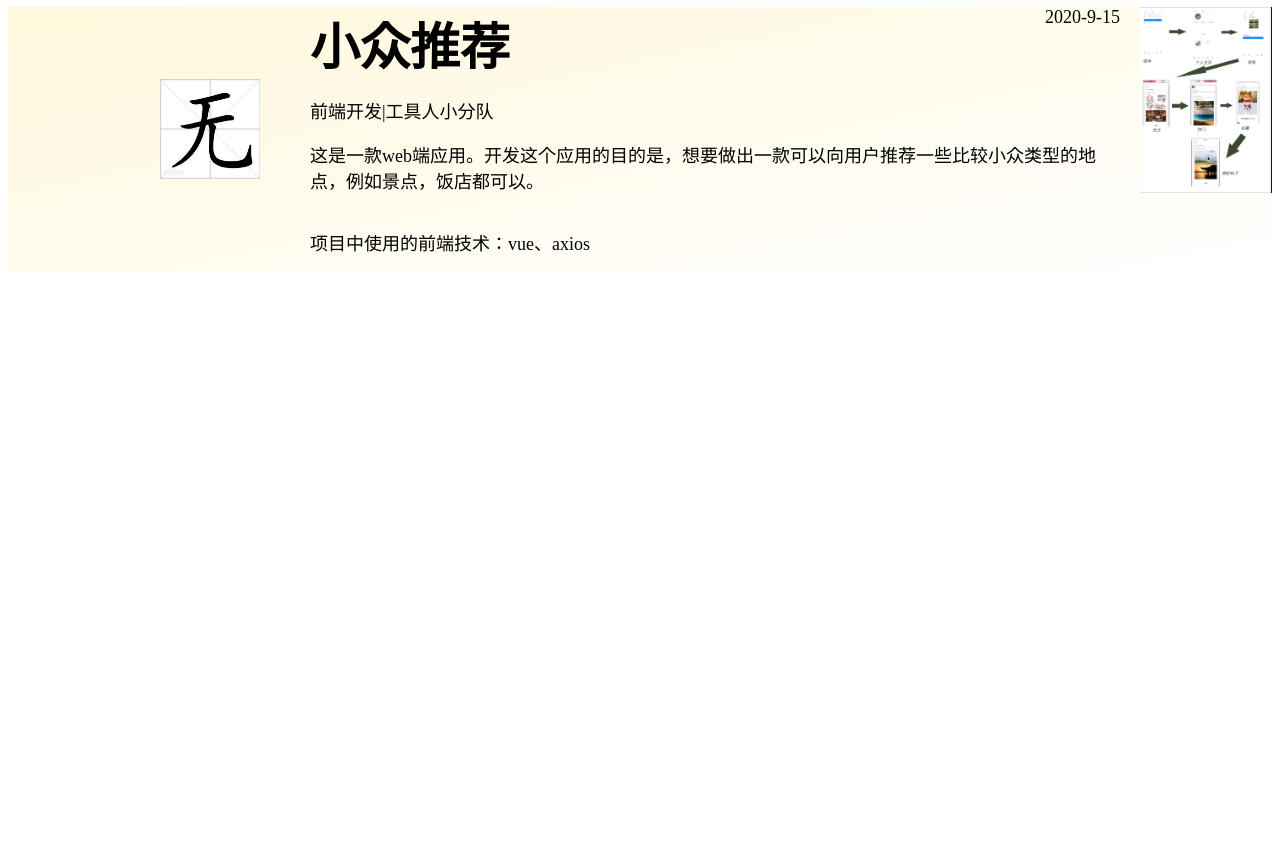
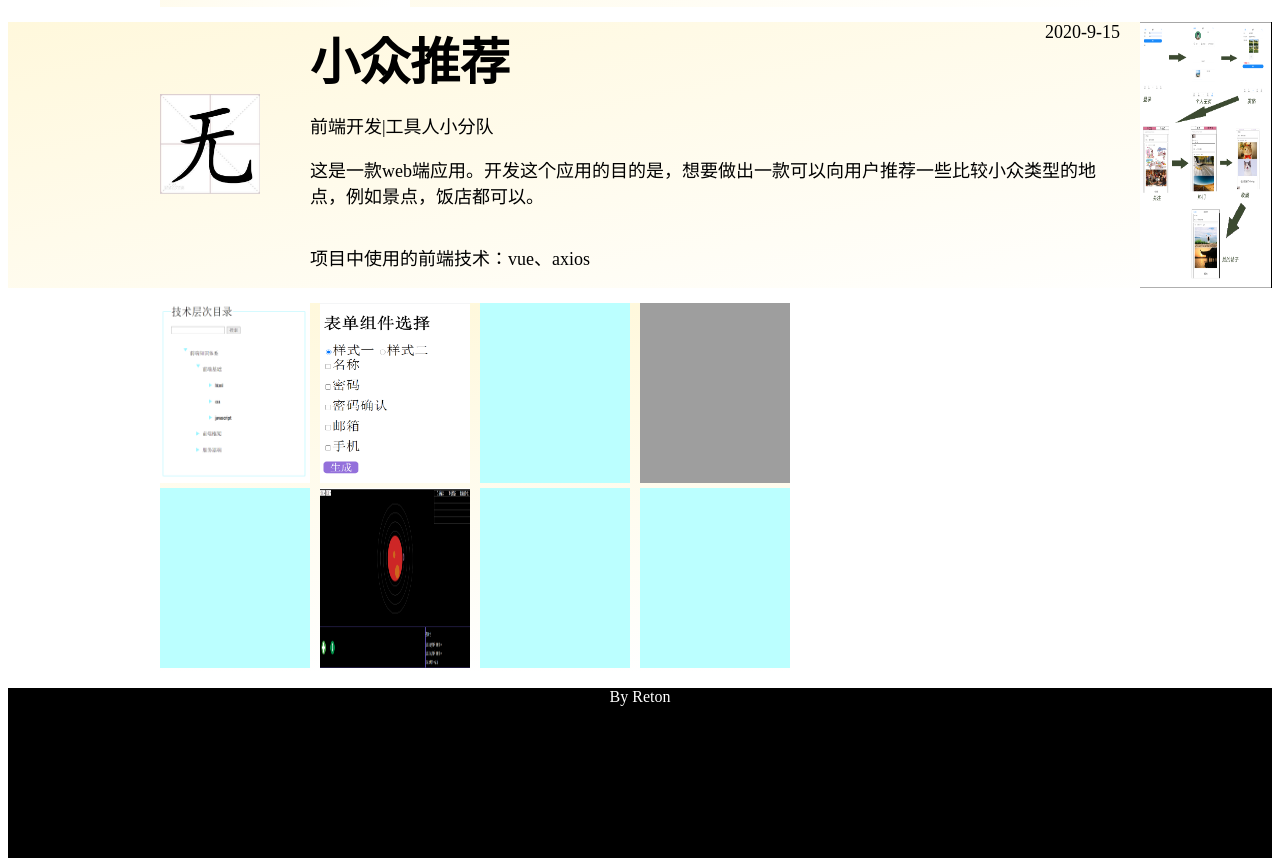
Before and after one commit to Retonliu/resume, a plain HTML site: page index.html in a window 1280 px wide. Shown: the part 550-1416 px from the top of the page. Before the commit the page ends 831 px from the top, so only its background shows below. Drawn offline with Linux system fonts and the light colour scheme; grey boxes are pictures that could not be loaded.

Commit message:
完成info部分

```diff
--- a/index.html
+++ b/index.html
@@ -125,7 +125,25 @@
                 </article>
                 <article></article>
             </section>
+            <section class="bottom">
+                <section class="set">
+                    <article class="info"></article>
+                    <article class="info"></article>
+                    <article class="info"></article>
+                    <article class="info"></article>
+                    <article class="info"></article>
+                    <article class="info"></article>
+                    <article class="info"></article>
+                    <article class="info"></article>
+                </section>
+                <div class="comment">
+
+                </div>
+            </section>
         </main>
+        <footer class="foot">
+            <p class="copyright">By Reton</p>
+        </footer>
         <script src="script/resume.js"></script>
     </body>
 </html>
--- a/style/resume.less
+++ b/style/resume.less
@@ -5,7 +5,7 @@
     src: url("font/DancingScript-SemiBold.ttf") format('truetype');
 }
 @content: 960px;
-@distance: 10px auto;
+@distance: 15px auto;
 @clear: 0;
 .top {
     width: 100%;
@@ -154,7 +154,7 @@
     background-image: linear-gradient(to bottom right, rgba(255, 248, 220, 1), rgba(255, 248, 220, 0));
 }
 .about + section {
-    margin-top: 10px;
+    margin-top: 15px;
     .post {
         width: 100%;
         display: inline-grid;
@@ -201,7 +201,59 @@
             grid-column: rightside / rightside;
             img {
                 width: 100%;
+                height: 100%;
             }
         }
     }
 }
+.bottom {
+    display: flex;
+    flex-flow: row nowrap;
+    width: @content;
+    height: 370px;
+    margin: @distance;
+    .set {
+        display: inline-flex;
+        flex-flow: row wrap;
+        justify-content: space-between;
+        align-items: space-between;
+        width: 630px;
+        background-image: linear-gradient(to bottom, rgba(255, 248, 220, 1), rgba(255, 248, 220, 0));
+        .info {
+            width: 150px;
+            height: 180px;
+            background-color:#BBFFFF;
+        }
+        .info:nth-child(1) {
+            background-size: 100% 100%;
+            background-image: url(img/fold.png);
+        }
+        .info:nth-child(2) {
+            background-size: 100% 100%;
+            background-image: url(img/form.png);
+        }
+        .info:nth-child(4) {
+            background-size: 100% 100%;
+            background-image: url(img/snake.png);
+        }
+        .info:nth-child(6) {
+            background-size: 100% 100%;
+            background-image: url(img/spaceShip.png);
+        }
+    }
+    .comment {
+        width: 330px;
+    }
+}
+.foot {
+    width: 100%;
+    height: 170px;
+    margin-top: 15px;
+    background-color: #000000;
+    .copyright {
+        width: @content;
+        margin: @distance;
+        color: #ffffff;
+        text-align: center;
+    }
+}
```
Also changed, not shown: style/img/fold.png (added), style/img/form.png (added), style/img/spaceShip.png (added), style/resume.css, 1 other file.
